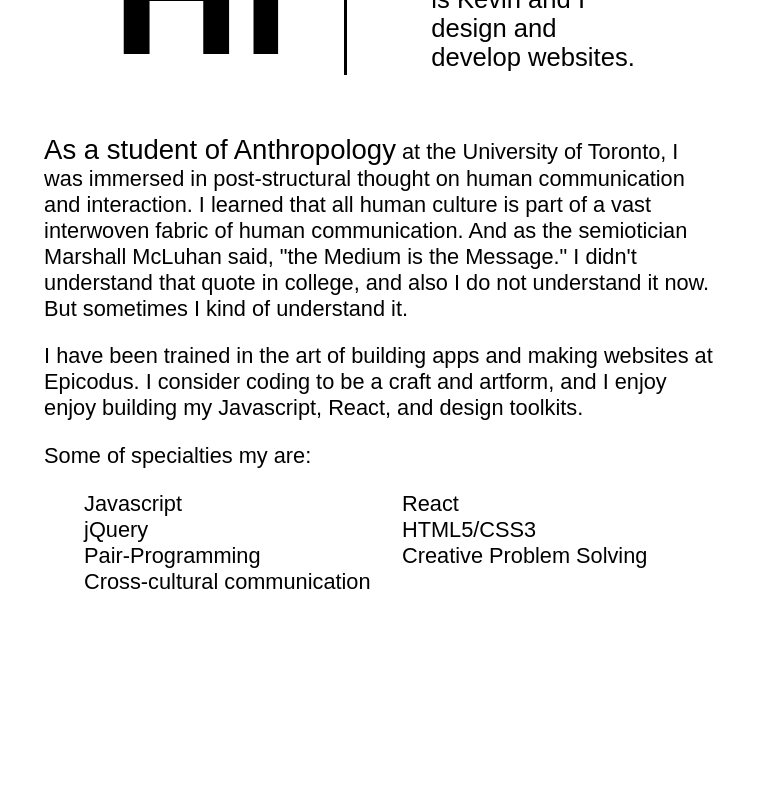
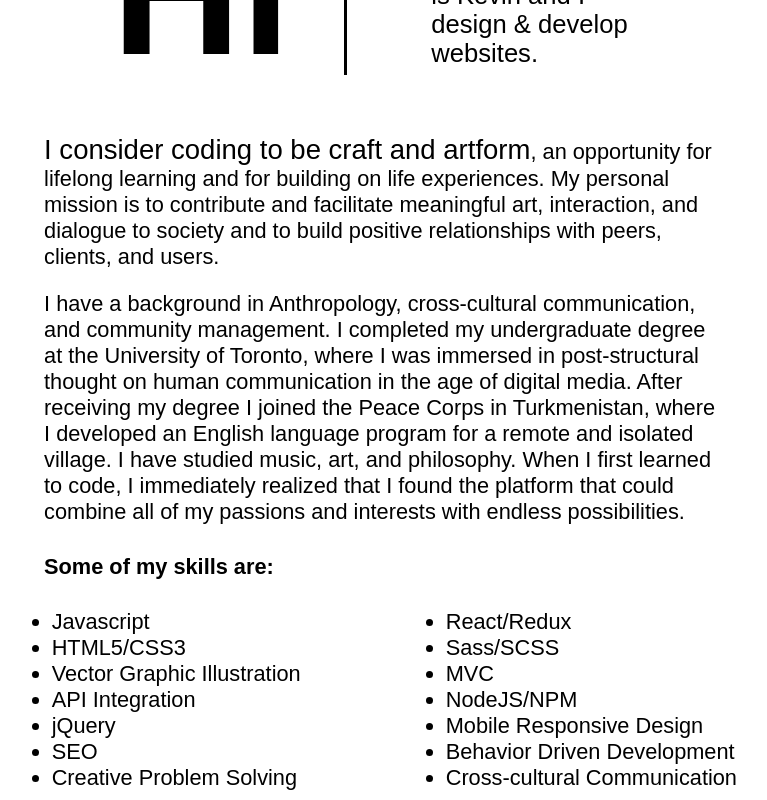
Before and after one commit to k3vnb/portfolio-prodbuild, a React app: page /#/ in a window 1280 px wide. Shown: the part 1080-1880 px from the top of the page, without its empty margins (266-1033 px from the left). Built offline with nearby package versions, Linux system fonts and the light colour scheme.

Commit message:
add new content to About section, fix some styling

```diff
--- a/src/components/About.jsx
+++ b/src/components/About.jsx
@@ -43,7 +43,7 @@ function About() {
             font-size: 14vw;
           }
           .leader-text {
-            font-size: 3vw;
+            font-size: 2.5vw;
             margin-left: -4px;
           }
           .leader-text2 {
@@ -53,16 +53,19 @@ function About() {
             font-size: 1.7vw;
           }
           .skills-list {
-            list-style: none;
+            width: 110%;
+            margin-left: -7%;
             display: flex;
+            justify-content: space-between;
             flex-wrap: wrap;
           }
           .skills-list li {
-            width: 50%;
+            width: 45%;
+            margin-left: 2%;
           }
           @media screen and (max-width: 650px){
             .leader-text {
-              font-size: 4vw;
+              font-size: 3.5vw;
             }
             .about-upper-right {
               font-size: 3vw;
@@ -74,23 +77,29 @@ function About() {
           <h2 className="hi">Hi</h2>
         </div>
         <div className="about-upper-half about-upper-right">
-          <p><span className="leader-text">Thank you</span> for visiting. My name is Kevin and I design and develop websites.</p>
+          <p><span className="leader-text">Thank you</span> for visiting. My name is Kevin and I design & develop websites.</p>
         </div>
       </div>
       <div className="about-lower">
-        <p><span className="leader-text2">As a student of Anthropology</span> at the University of Toronto, I was immersed in post-structural thought on human communication and interaction. I learned that all human culture is part of a vast interwoven fabric of human communication. And as the semiotician Marshall McLuhan said, "the Medium is the Message." I didn't understand that quote in college, and also I do not understand it now. But sometimes I kind of understand it.</p>
-        <p>I have been trained in the art of building apps and making websites at Epicodus. I consider coding to be a craft and artform, and I enjoy enjoy building my Javascript, React, and design toolkits.</p>
-        <p>Some of specialties my are:
+        <p><span className="leader-text2">I consider coding to be craft and artform</span>, an opportunity for lifelong learning and for building on life experiences. My personal mission is to contribute and facilitate meaningful art, interaction, and dialogue to society and to build positive relationships with peers, clients, and users.</p>
+        <p>I have a background in Anthropology, cross-cultural communication, and community management. I completed my undergraduate degree at the University of Toronto, where I was immersed in post-structural thought on human communication in the age of digital media. After receiving my degree I joined the Peace Corps in Turkmenistan, where I developed an English language program for a remote and isolated village. I have studied music, art, and philosophy. When I first learned to code, I immediately realized that I found the platform that could combine all of my passions and interests with endless possibilities.</p>
+        <h4>Some of my skills are:</h4>
           <ul className="skills-list">
             <li>Javascript</li>
-            <li>React</li>
+            <li>React/Redux</li>
+            <li>HTML5/CSS3</li>
+            <li>Sass/SCSS</li>
+            <li>Vector Graphic Illustration</li>
+            <li>MVC</li>
+            <li>API Integration</li>
+            <li>NodeJS/NPM</li>
             <li>jQuery</li>
-            <li>HTML5/CSS3</li>
-            <li>Pair-Programming</li>
+            <li>Mobile Responsive Design</li>
+            <li>SEO</li>
+            <li>Behavior Driven Development</li>
             <li>Creative Problem Solving</li>
-            <li>Cross-cultural communication</li>
+            <li>Cross-cultural Communication</li>
           </ul>
-        </p>
       </div>
     </div>
   );
--- a/src/components/Contact.jsx
+++ b/src/components/Contact.jsx
@@ -16,7 +16,7 @@ function Contact(){
       <div className="contact-page-inner">
         <div className="contact-line">
           <div className="contact-line-left">
-            Contact CONTACT Contact
+
           </div>
         </div>
       </div>
--- a/src/components/Nav.jsx
+++ b/src/components/Nav.jsx
@@ -56,7 +56,13 @@ class Nav extends React.Component {
             left: 2%;
           }
           .sidebar-links-container-off {
+            height: 40vh;
+            width: 10vw;
+            display: flex;
+            flex-direction: column;
+            justify-content: space-between;
             opacity: 0;
+            animation: become-transparent .2s;
           }
           .sidebar-links-container-on {
             height: 40vh;
@@ -64,15 +70,14 @@ class Nav extends React.Component {
             display: flex;
             flex-direction: column;
             justify-content: space-between;
-            animation: become-opaque 2s ease-in;
+            animation: become-opaque 1.8s;
           }
           .nav-link-sidebar {
             text-shadow: .2px .2px 0px #ffffff38;
             color: orange;
-            border: .1px solid #ffffff38;
             font-family: 'Carrois Gothic SC', sans-serif;
             padding: 5%;
-            font-size: 3vw;
+            font-size: 2vw;
           }
           @keyframes become-opaque {
             from {
@@ -80,6 +85,14 @@ class Nav extends React.Component {
             }
             to {
               opacity: 1;
+            }
+          }
+          @keyframes become-transparent {
+            from {
+              opacity: .8;
+            }
+            to {
+              opacity: 0;
             }
           }
           `}</style>
```
